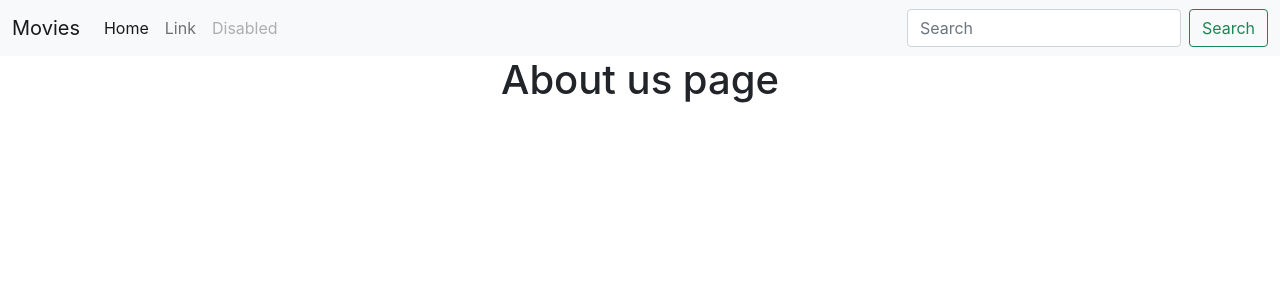
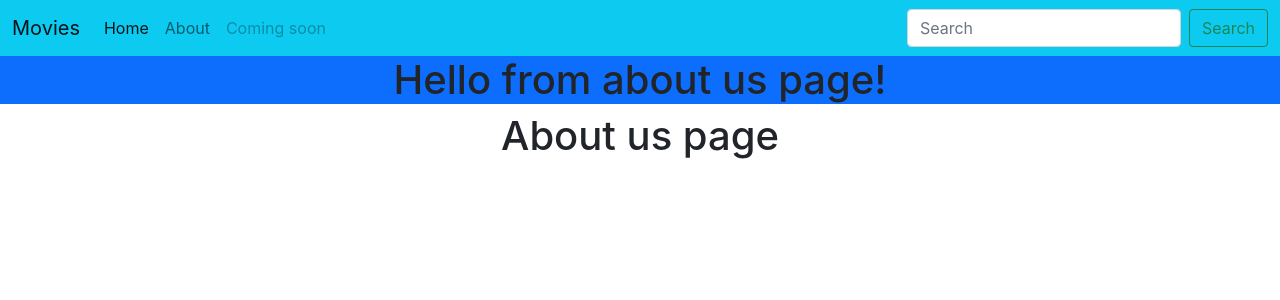
Before and after one commit to SilverFlame83/movie-browser, a React (Create React App) app: page /about in a window 1280 px wide. Shown: the top 300 px of the page. Built offline with nearby package versions, Linux system fonts and the light colour scheme.

Commit message:
Hero component implemented

```diff
--- a/src/App.js
+++ b/src/App.js
@@ -10,9 +10,10 @@ function App() {
     <div className="App">
       <Navbar />
       <Routes>
-        <Route path="/" element={<Home />}></Route>
-        <Route path="/about" element={<About />}></Route>
+        <Route path="/" element={<Home/>}/>
+        <Route path="/about" element={<About/>}/>
       </Routes>
+
     </div>
   );
 }
--- a/src/components/About.js
+++ b/src/components/About.js
@@ -1,5 +1,12 @@
-const About =()=>{
-return <h1>About us page</h1>
-}
+import Hero from "./Hero";
+
+const About = () => {
+  return (
+    <>
+      <Hero text='Hello from about us page!' />
+      <h1>About us page</h1>
+    </>
+  );
+};
 
 export default About;
--- /dev/null
+++ b/src/components/Hero.js
@@ -0,0 +1,9 @@
+const Hero = ({text}) => {
+  return (
+    <header className="bg-primary">
+      <h1>{text}</h1>
+    </header>
+  );
+};
+
+export default Hero;
--- a/src/components/Home.js
+++ b/src/components/Home.js
@@ -1,7 +1,11 @@
 import capture from '../assets/capture.jpg';
+import Hero from './Hero';
 
 const Home = () => {
-return <img src={capture} alt='movie'/>
+return <>
+<Hero text='Hello from home page'/>
+<img src={capture} alt='movie'/>
+</>
 };
 
 export default Home;
--- a/src/components/Navbar.js
+++ b/src/components/Navbar.js
@@ -1,20 +1,22 @@
+import { Link } from "react-router-dom";
+
 const Navbar = ()=>{
-    return <nav className="navbar navbar-expand-lg navbar-light bg-light">
+    return <nav className="navbar navbar-expand-lg navbar-light bg-info">
     <div className="container-fluid">
-      <a className="navbar-brand" href="somerandom">Movies</a>
+      <Link className="navbar-brand" to="/">Movies</Link>
       <button className="navbar-toggler" type="button" data-bs-toggle="collapse" data-bs-target="#navbarSupportedContent" aria-controls="navbarSupportedContent" aria-expanded="false" aria-label="Toggle navigation">
         <span className="navbar-toggler-icon"></span>
       </button>
       <div className="collapse navbar-collapse" id="navbarSupportedContent">
         <ul className="navbar-nav me-auto mb-2 mb-lg-0">
           <li className="nav-item">
-            <a className="nav-link active" aria-current="page" href="somerandom">Home</a>
+            <Link className="nav-link active" aria-current="page" to="/">Home</Link>
           </li>
           <li className="nav-item">
-            <a className="nav-link" href="somerandom">Link</a>
+            <Link className="nav-link" to="/about">About</Link>
           </li>
           <li className="nav-item">
-            <a className="nav-link disabled" href="#" tabIndex="-1" aria-disabled="true">Disabled</a>
+            <Link className="nav-link disabled" to="/" tabIndex="-1" aria-disabled="true">Coming soon</Link>
           </li>
         </ul>
         <form className="d-flex">
```
